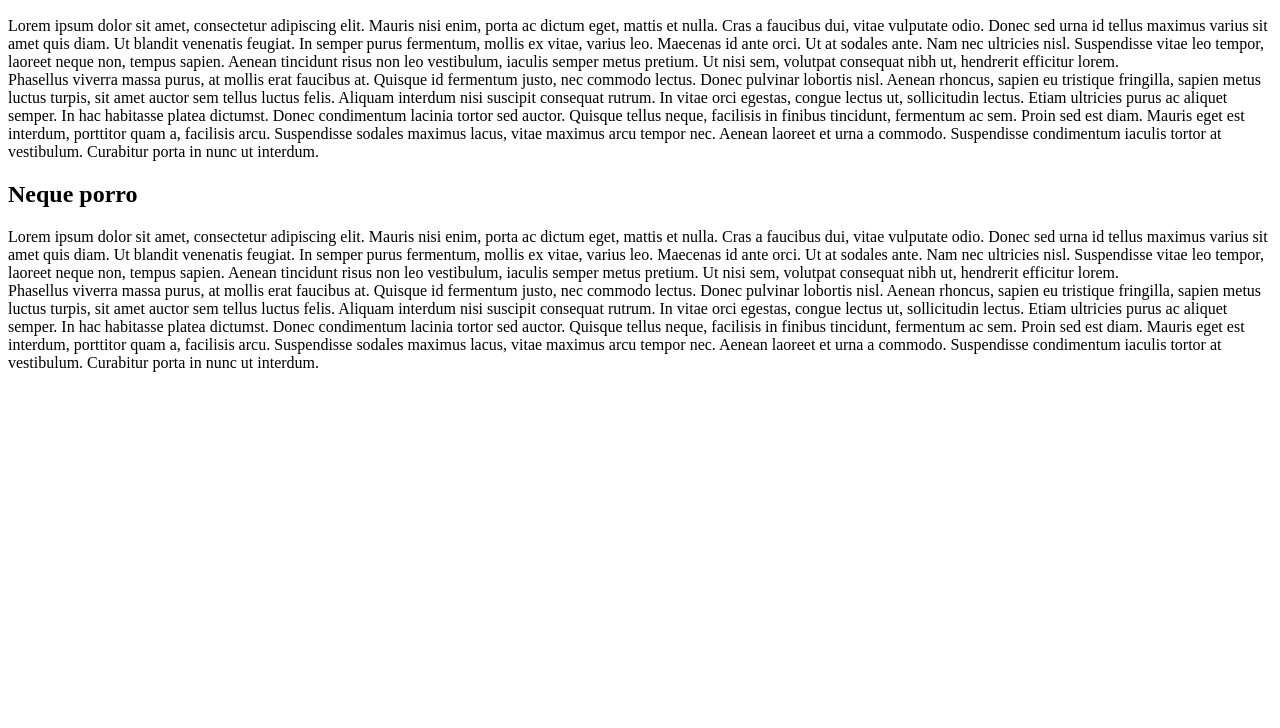
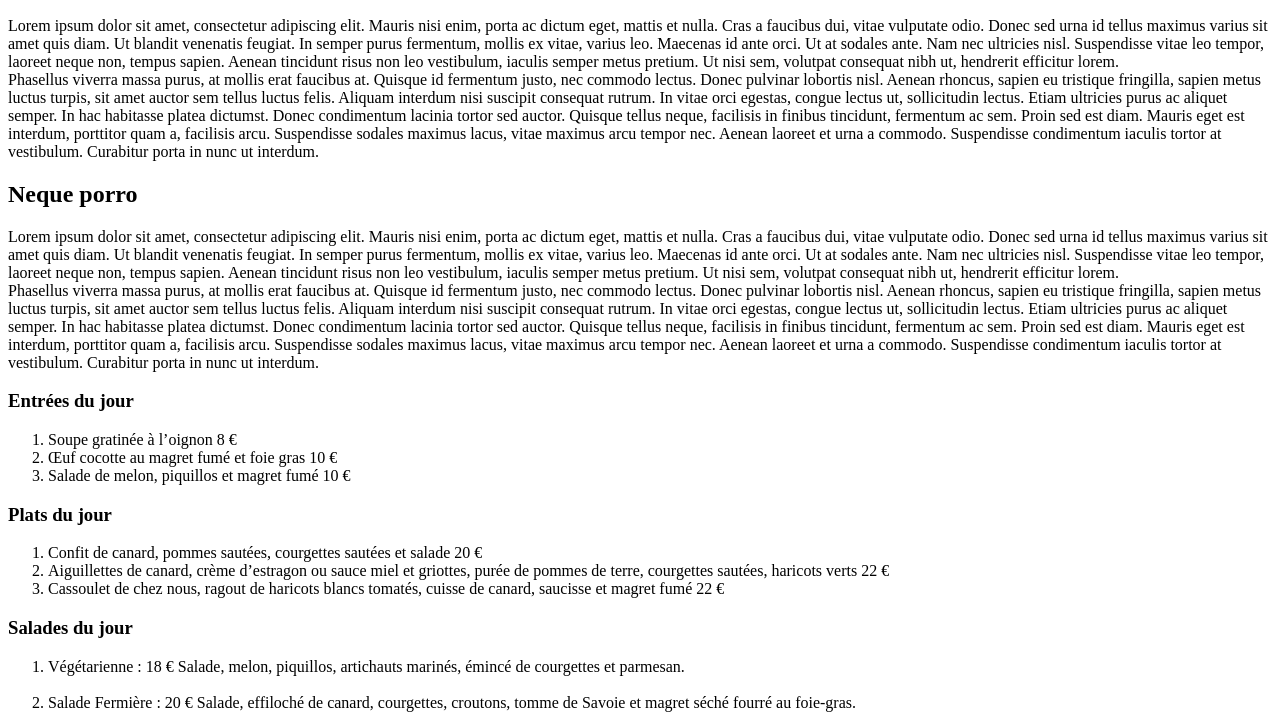
Before and after one commit to Arashika-dev/dwwm-git-02-collaboratif, a plain HTML site: page index.html in a window 1280 px wide. Shown: the part 110-838 px from the top of the page. Before the commit the page ends 800 px from the top, so only its background shows below. Drawn offline with Linux system fonts and the light colour scheme.

Commit message:
Création du Contenu Aside

```diff
--- a/index.html
+++ b/index.html
@@ -38,7 +38,7 @@
 
         <h2>Neque porro</h2>
 
-        <section id = paragraphe1>
+        <section id = paragraphe2>
             Lorem ipsum dolor sit amet, consectetur adipiscing elit. Mauris nisi enim, porta ac dictum eget, mattis
             et nulla. Cras a faucibus dui, vitae vulputate odio. Donec sed urna id tellus maximus varius sit amet quis diam.
             Ut blandit venenatis feugiat. In semper purus fermentum, mollis ex vitae, varius leo. Maecenas id ante orci.
@@ -60,6 +60,59 @@
 
     <aside>
 
+        <h3>Entrées du jour</h3>
+        <section id="Entrées du jour">
+            <ol>
+                <li>
+                Soupe gratinée à l’oignon 8 €
+                </li>
+                <li>
+                Œuf cocotte au magret fumé et foie gras 10 €
+                </li>
+                <li>
+                Salade de melon, piquillos et magret fumé 10 €
+                </li>
+            </ol>
+
+        </section>
+
+        <h3>Plats du jour</h3>
+        <section id="Plats du jour">
+            <ol>
+                <li>
+                Confit de canard, pommes sautées, courgettes sautées et salade 20 €
+                </li>
+                <li>
+                Aiguillettes de canard, crème d’estragon ou sauce miel et griottes,
+                purée de pommes de terre, courgettes sautées, haricots verts 22 €
+                </li>
+                <li>
+                Cassoulet de chez nous, ragout de haricots blancs tomatés,
+                cuisse de canard, saucisse et magret fumé 22 €
+                </li>
+            </ol>
+
+
+        </section>
+
+        <h3>Salades du jour</h3>
+        <section id="Salades du jour">
+            <ol>
+                <li>
+                Végétarienne : 18 €
+                Salade, melon, piquillos, artichauts marinés, émincé de courgettes et parmesan.
+                </li>
+                <br>
+                <li>
+                Salade Fermière : 20 €
+                Salade, effiloché de canard, courgettes, croutons, tomme de Savoie et magret séché fourré au foie-gras.
+                </li>
+            </ol>
+
+        </section>
+
+
+
     </aside>
 
     <footer>
```
